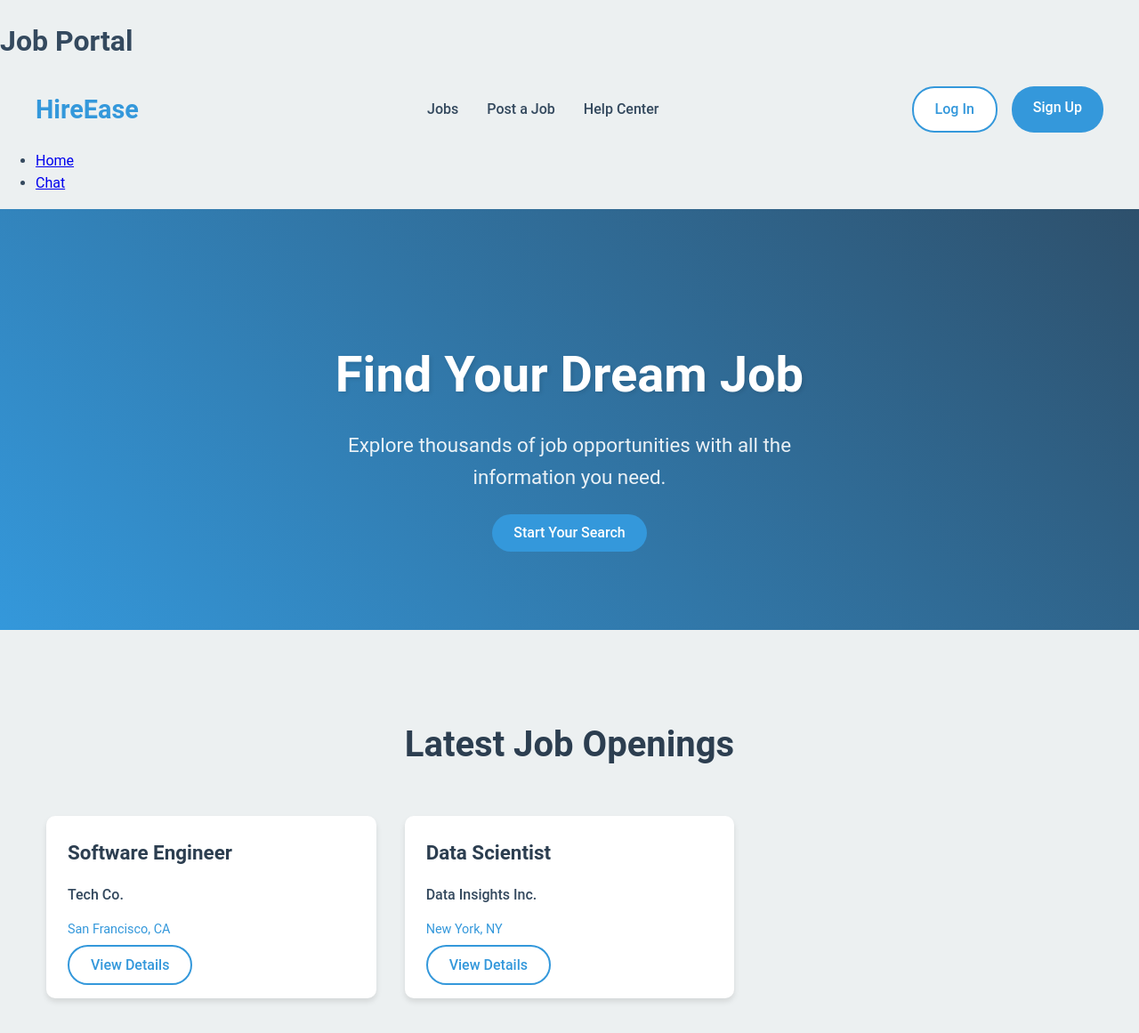
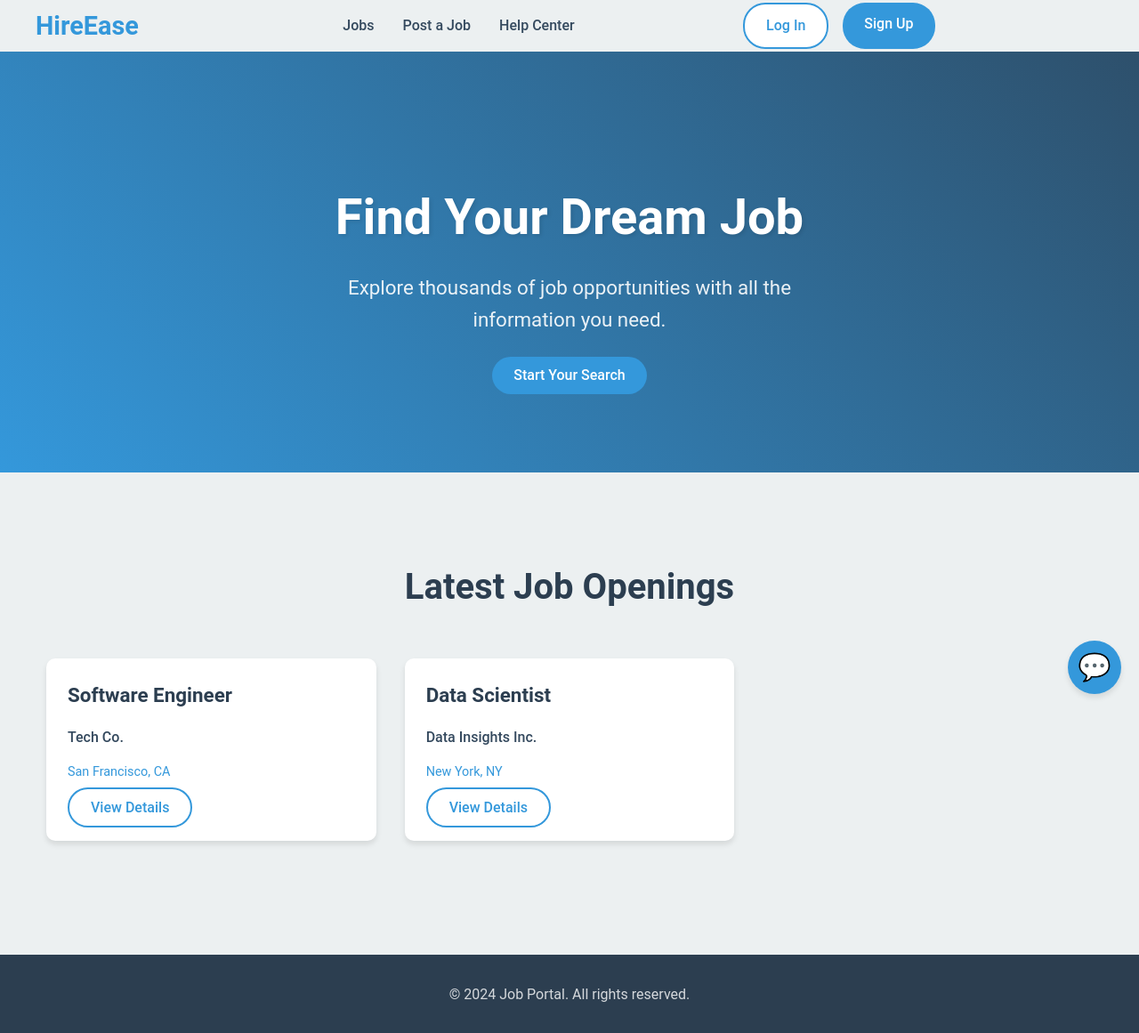
Before and after one commit to Arsh1978/Minor_project, a Flask app: page / in a window 1280 px wide. Shown: the top 1161 px of the page at 89% size. Run offline with Flask 3, Linux system fonts and the light colour scheme.

Commit message:
Add base.html and style.css for chatbot integration

```diff
--- a/static/css/style.css
+++ b/static/css/style.css
@@ -422,6 +436,42 @@ footer p {
     margin-bottom: 10px;
 }
 
-#send-button, #upload-pdfs {
+#send-button,
+#upload-pdfs {
     width: 100%;
+    padding: 10px;
+    background-color: var(--primary-color);
+    color: white;
+    border: none;
+    border-radius: 5px;
+    cursor: pointer;
 }
+
+#send-button:hover,
+#upload-pdfs:hover {
+    background-color: var(--secondary-color);
+}
+
+/* Chat Icon Styles */
+#chat-icon {
+    position: fixed;
+    bottom: 20px;
+    right: 20px;
+    background-color: var(--primary-color);
+    color: white;
+    width: 60px;
+    height: 60px;
+    border-radius: 50%;
+    display: flex;
+    justify-content: center;
+    align-items: center;
+    box-shadow: var(--shadow);
+    cursor: pointer;
+    z-index: 1001;
+    font-size: 30px;
+    text-decoration: none;
+}
+
+#chat-icon:hover {
+    background-color: var(--secondary-color);
+}
--- a/templates/base.html
+++ b/templates/base.html
@@ -1,4 +1,3 @@
-
 <!DOCTYPE html>
 <html lang="en">
 <head>
@@ -10,7 +9,6 @@
 </head>
 <body>
     <header>
-        <h1>Job Portal</h1>
         <nav>
             <div class="navbar-content">
                 <div class="navbar-logo">
@@ -25,11 +23,10 @@
                     <a href="#" class="btn btn-secondary">Log In</a>
                     <a href="#" class="btn btn-primary">Sign Up</a>
                 </div>
+                <div>
+                    <a href="#" id="chat-icon">💬</a>
+                </div>
             </div>
-            <ul>
-                <li><a href="/">Home</a></li>
-                <li><a href="#" id="chat-icon">Chat</a></li>
-            </ul>
         </nav>
     </header>
 
@@ -56,6 +53,7 @@
         </div>
     </div>
 
+    <!-- jQuery and Chatbot Functionality -->
     <script>
         $(document).ready(function() {
             const chatbotContainer = $('#chatbot-container');
@@ -122,12 +120,12 @@
                     appendMessage(userMessage, 'user-message');
 
                     $.ajax({
-                        url: '/chatbot',  // Ensure this matches the Flask route
+                        url: '/chatbot',
                         type: 'POST',
                         contentType: 'application/json',
-                        data: JSON.stringify({ question: userMessage }), // Ensure the key matches the expected input in Flask
+                        data: JSON.stringify({ question: userMessage }),
                         success: function(response) {
-                            appendMessage(response.answer, 'chatbot-message'); // Match the response format
+                            appendMessage(response.answer, 'chatbot-message');
                         },
                         error: function(xhr) {
                             appendMessage("Error: " + xhr.responseJSON.error, 'error-message');
@@ -137,22 +135,24 @@
                     userInput.val('');
                 }
             }
+
             function appendMessage(message, className) {
                 const messageElement = $('<div>').text(message).addClass(className);
                 chatLog.append(messageElement);
                 chatLog.scrollTop(chatLog[0].scrollHeight);
             }
 
-            // Add event listener to close chatbot container
+            // Close chatbot
             $('#close-chatbot').on('click', function() {
                 chatbotContainer.hide();
             });
 
-            // Show chatbot when chat icon is clicked
+            // Open chatbot
             $('#chat-icon').on('click', function() {
                 chatbotContainer.show();
             });
         });
     </script>
+
 </body>
 </html>
```
Also changed, not shown: other parts of static/css/style.css (+22 -8 lines), static/css/chatbot.js (+12 -5 lines), templates/chat.html (+6 -9 lines), 2 other files.
